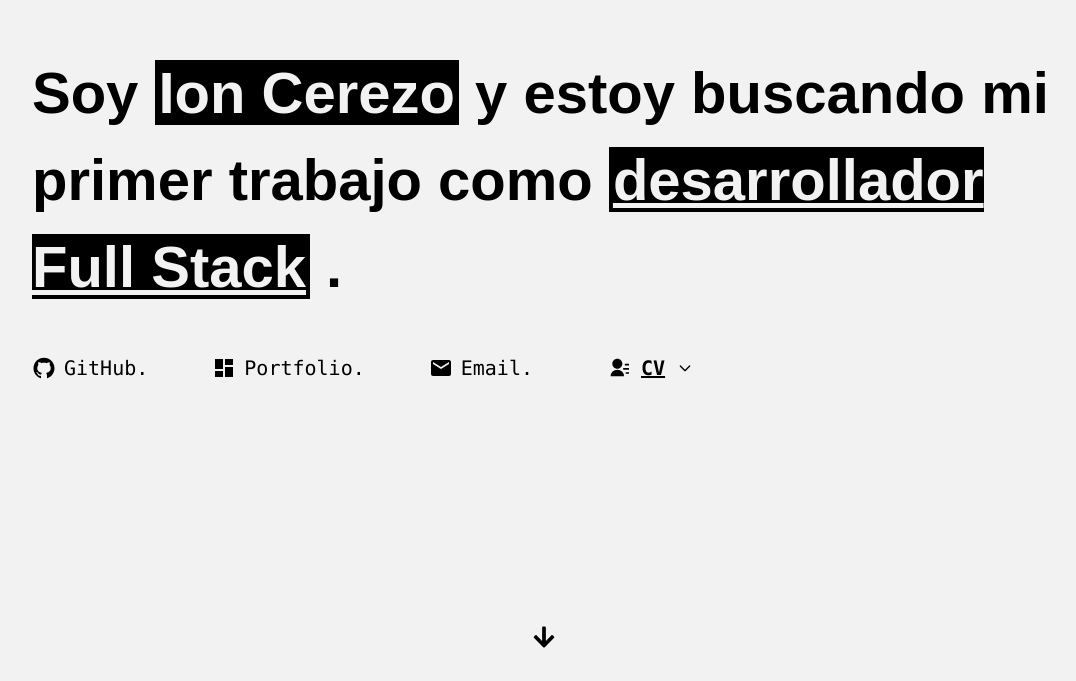
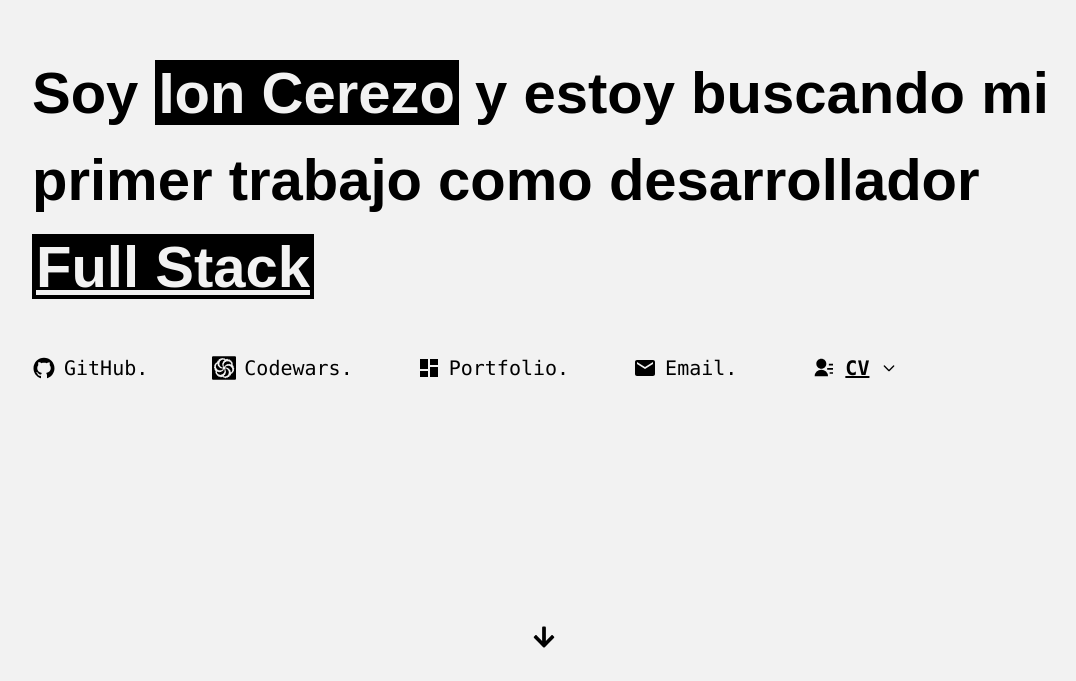
Before and after one commit to ioncerezo/portfolio, a React (Create React App) app: page / in a window 1280 px wide. Shown: the part 119-800 px from the top of the page, without its empty margins (96-1172 px from the left). Built offline with nearby package versions, Linux system fonts and the light colour scheme; a web font is replaced by a local one.

Commit message:
add codewars link

```diff
--- a/src/elements/Header.js
+++ b/src/elements/Header.js
@@ -2,6 +2,7 @@ import { MdEmail  , MdDashboard} from 'react-icons/md';
 import {AiFillGithub} from 'react-icons/ai'
 import {FaArrowDown} from 'react-icons/fa'
 import {RiContactsFill} from 'react-icons/ri'
+import { SiCodewars } from "react-icons/si";
 import CV from '../data/CV Ion Cerezo Valero.pdf'
 import { useState } from 'react';
 
@@ -14,8 +15,8 @@ function Header() {
       <div className=' w-full md:max-w-4xl xl:max-w-5xl'>
         <h1 className='text-[32px] xl:text-[58px] md:text-[48px] font-bold leading-normal mb-5'>
           Soy <span className='bg-black text-[#F2F2F2] px-1'>Ion Cerezo</span> y estoy
-          buscando mi primer trabajo como {' '}
-          <span className='bg-black underline text-[#F2F2F2] px-1'>desarrollador Full Stack</span> .
+          buscando mi primer trabajo como desarrollador {' '}
+          <span className='bg-black underline text-[#F2F2F2] px-1'>Full Stack</span>
         </h1>
         <ul className='flex flex-wrap items-center gap-10 md:gap-12 lg:gap-14 xl:gap-16 lg:text-xl lg:mt-10 font-mono'>
           <li>
@@ -27,6 +28,17 @@ function Header() {
             >
               <AiFillGithub className='text-black text-2xl' />
               GitHub.
+            </a>
+          </li>
+          <li>
+            <a
+              className='flex gap-2 items-center hover:underline'
+              href='https://www.codewars.com/users/ioncerezo'
+              rel='noreferrer'
+              target='_blank'
+            >
+              <SiCodewars className='text-black text-2xl' />
+              Codewars.
             </a>
           </li>
           <li>
```
